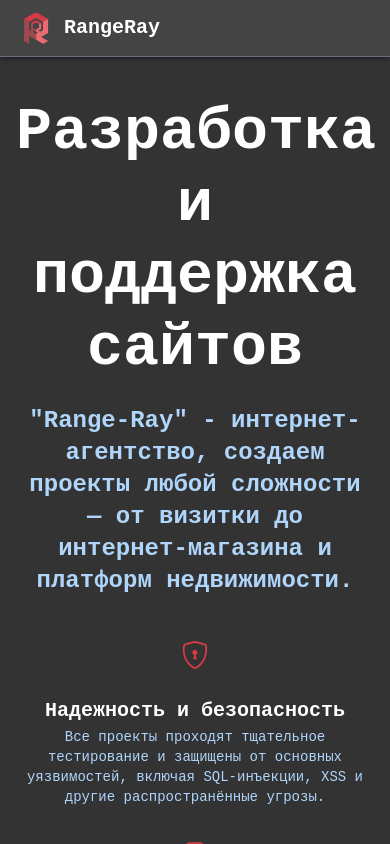
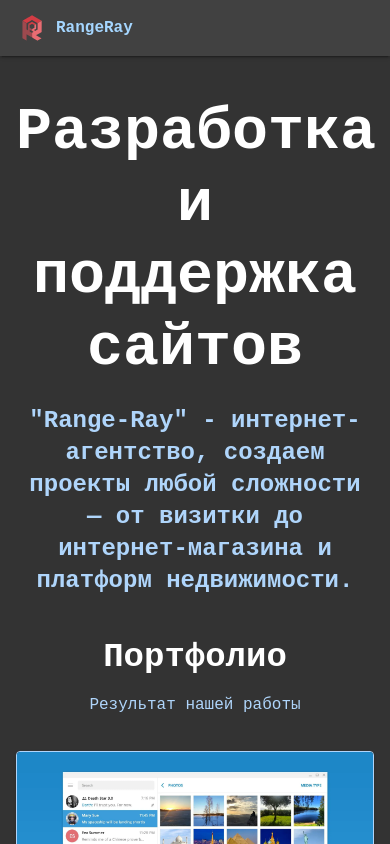
Before and after one commit to artyom-gaibovich/rangeray-frontend-ui, a Next.js app: page / in a window 390 px wide. Shown: the top 844 px of the page. Built offline with nearby package versions, Linux system fonts and the light colour scheme; some icons are missing.

Commit message:
RANGERAY-5: Поправил header добавил адаптив на мобилку

```diff
--- a/app/globals.css
+++ b/app/globals.css
@@ -24,3 +24,10 @@
   color: inherit;
   text-decoration: none;
 }
+.nav-link-text {
+    color: #A5D6FF; /* базовый цвет */
+}
+
+.nav-link-text:hover {
+    color: #FFFFFF; /* при наведении */
+}
--- a/app/page.tsx
+++ b/app/page.tsx
@@ -100,7 +100,7 @@
   {
     name: 'Алексей',
     role: 'Senior PHP Developer',
-    image: '/5da1ff409f459e8654c8eb93d5ea0b04.jpg',
+    image: '/alexey.jpg',
   },
   {
     name: 'Егор',
@@ -219,7 +219,7 @@
       </Grid>
 
       {/* Features */}
-      <Grid container justifyContent='center' spacing={4} mb={5}>
+      {/*<Grid container justifyContent='center' spacing={4} mb={5}>
         {features.map((feature, idx) => (
           <Grid key={idx} size={{ xs: 12, sm: 6, md: 3 }} textAlign='center'>
             <Box sx={{ mb: 2 }}>
@@ -234,7 +234,7 @@
             </Typography>
           </Grid>
         ))}
-      </Grid>
+      </Grid>*/}
 
       {/* Portfolio */}
       <Box mb={5}>
@@ -292,7 +292,7 @@
       </Box>
 
       {/* Showcases */}
-      <Box mb={5}>
+      {/* <Box mb={5}>
         {showcases.map(({ title, text, image, orderImageFirst }, idx) => (
           <Grid container spacing={2} key={idx} mb={4} alignItems='center'>
             {orderImageFirst && (
@@ -343,9 +343,9 @@
             )}
           </Grid>
         ))}
-      </Box>
+      </Box>*/}
 
-      <Box mb={5}>
+      {/*<Box mb={5}>
         <Typography
           variant='h4'
           fontWeight='bold'
@@ -371,7 +371,7 @@
             </Grid>
           ))}
         </Grid>
-      </Box>
+      </Box>*/}
 
       {/* Team */}
       <Box mb={5} textAlign='center'>
--- a/app/theme.ts
+++ b/app/theme.ts
@@ -25,15 +25,15 @@
     },
   },
   typography: {
-    fontFamily: "'Formular', 'Roboto Mono', monospace",
-    h1: { fontFamily: "'Formular', monospace", fontWeight: 700 },
-    h2: { fontFamily: "'Formular', monospace", fontWeight: 700 },
-    h3: { fontFamily: "'Formular', monospace", fontWeight: 700 },
-    h4: { fontFamily: "'Formular', monospace", fontWeight: 700 },
-    h5: { fontFamily: "'Formular', monospace", fontWeight: 700 },
-    h6: { fontFamily: "'Formular', monospace", fontWeight: 700 },
-    body1: { fontFamily: "'Roboto Mono', monospace", fontWeight: 400 },
-    body2: { fontFamily: "'Roboto Mono', monospace", fontWeight: 400 },
+    fontFamily: "'Jetbrains Mono', 'Roboto Mono', monospace",
+    h1: { fontFamily: "'Jetbrains Mono', monospace", fontWeight: 700 },
+    h2: { fontFamily: "'Jetbrains Mono', monospace", fontWeight: 700 },
+    h3: { fontFamily: "'Jetbrains Mono', monospace", fontWeight: 700 },
+    h4: { fontFamily: "'Jetbrains Mono', monospace", fontWeight: 700 },
+    h5: { fontFamily: "'Jetbrains Mono', monospace", fontWeight: 700 },
+    h6: { fontFamily: "'Jetbrains Mono', monospace", fontWeight: 700 },
+    body1: { fontFamily: "'Jetbrains Mono', monospace", fontWeight: 400 },
+    body2: { fontFamily: "'Jetbrains Mono', monospace", fontWeight: 400 },
   },
   components: {
     MuiButton: {
--- a/layout/Header/Header.tsx
+++ b/layout/Header/Header.tsx
@@ -8,8 +8,6 @@
   Toolbar,
   Typography,
   Box,
-  Grid,
-  Button,
   IconButton,
   Drawer,
   List,
@@ -19,11 +17,14 @@
   Container,
 } from '@mui/material';
 import MenuIcon from '@mui/icons-material/Menu';
+import TelegramIcon from '@mui/icons-material/Telegram';
+import PhoneIcon from '@mui/icons-material/Phone';
 
 const navLinks = [
-  { label: 'О нас', href: '/about' },
-  { label: 'Контакты', href: '/contacts' },
-  { label: 'Проекты', href: '/projects' },
+  { label: 'главная', href: '/' },
+  { label: 'работы', href: '/projects' },
+  { label: 'о нас', href: '/about' },
+  { label: 'контакты', href: '/contacts' },
 ];
 
 export const Header = () => {
@@ -37,88 +38,138 @@
     <>
       <AppBar
         position='fixed'
-        color='default'
-        elevation={3}
+        elevation={2}
         sx={{
-          bgcolor: 'background.default',
-          zIndex: (theme) => theme.zIndex.appBar,
-          borderBottom: '1px solid rgba(175, 213, 251, 0.3)',
+          bgcolor: '#333333',
         }}
       >
         <Container maxWidth='lg'>
-          <Toolbar disableGutters>
-            <Grid container alignItems='center'>
-              {/* Лого */}
-              <Grid size={{ xs: 6, md: 3 }}>
-                <Box sx={{ display: 'flex', alignItems: 'center' }}>
+          <Toolbar
+            disableGutters
+            sx={{
+              display: 'flex',
+              justifyContent: 'space-between',
+              alignItems: 'center',
+            }}
+          >
+            {/* ====== DESKTOP меню ====== */}
+            <Box
+              component='ul'
+              sx={{
+                display: { xs: 'none', md: 'flex' }, // скрываем на мобилке
+                gap: 4,
+                p: 0,
+                m: 0,
+              }}
+            >
+              {navLinks.map((link) => (
+                <Box component='li' key={link.href} sx={{ listStyle: 'none' }}>
                   <Link
-                    href='/'
+                    href={link.href}
                     style={{
+                      textDecoration: 'none',
+                      fontFamily: "'Roboto Mono', monospace",
+                      fontWeight: 600,
                       display: 'flex',
                       alignItems: 'center',
-                      textDecoration: 'none',
-                      color: 'inherit',
+                      color: '#A5D6FF',
                     }}
                   >
-                    <Image src='/logo.svg' alt='logo' width={40} height={40} />
-                    <Typography
-                      variant='h6'
-                      sx={{ ml: 1, fontFamily: "'Formular', monospace" }}
-                    >
-                      RangeRay
-                    </Typography>
+                    <span style={{ color: '#D33C44', marginRight: '4px' }}>
+                      #
+                    </span>
+                    {link.label}
                   </Link>
                 </Box>
-              </Grid>
+              ))}
+            </Box>
 
-              {/* Навигация (desktop) */}
-              <Grid
-                size={{ xs: 0, md: 9 }}
-                sx={{
-                  display: { xs: 'none', md: 'flex' },
-                  justifyContent: 'flex-end',
-                  gap: 3,
-                }}
-              >
-                {navLinks.map((link) => (
-                  <Button
-                    key={link.href}
-                    component={Link}
-                    href={link.href}
-                    color='inherit'
+            {/* ====== DESKTOP контакты ====== */}
+            <Box
+              component='ul'
+              sx={{
+                display: { xs: 'none', md: 'flex' }, // скрываем на мобилке
+                alignItems: 'center',
+                gap: 4,
+                p: 0,
+                m: 0,
+              }}
+            >
+              <Box component='li' sx={{ listStyle: 'none' }}>
+                <Box sx={{ display: 'flex', alignItems: 'center', gap: 1 }}>
+                  <TelegramIcon sx={{ color: '#E96C72' }} />
+                  <Typography
                     sx={{
                       fontFamily: "'Roboto Mono', monospace",
                       fontWeight: 600,
-                      '&:hover': { color: 'primary.main' },
+                      color: '#D33C44',
                     }}
                   >
-                    {link.label}
-                  </Button>
-                ))}
-              </Grid>
+                    @rangeray
+                  </Typography>
+                </Box>
+              </Box>
+              <Box component='li' sx={{ listStyle: 'none' }}>
+                <Box sx={{ display: 'flex', alignItems: 'center', gap: 1 }}>
+                  <PhoneIcon sx={{ color: '#E96C72' }} />
+                  <Typography
+                    sx={{
+                      fontFamily: "'Roboto Mono', monospace",
+                      fontWeight: 600,
+                      color: '#FFFFFF',
+                    }}
+                  >
+                    +7 (914) 484-9962
+                  </Typography>
+                </Box>
+              </Box>
+            </Box>
 
-              {/* Бургер-меню (mobile) */}
-              <Grid
-                size={{ xs: 6, md: 0 }}
-                sx={{
-                  display: { xs: 'flex', md: 'none' },
-                  justifyContent: 'flex-end',
+            {/* ====== MOBILE: логотип + бургер ====== */}
+            <Box
+              sx={{
+                display: { xs: 'flex', md: 'none' }, // показываем только на мобилке
+                alignItems: 'center',
+                justifyContent: 'space-between',
+                width: '100%',
+              }}
+            >
+              {/* Логотип */}
+              <Link
+                href='/'
+                style={{
+                  display: 'flex',
+                  alignItems: 'center',
+                  textDecoration: 'none',
                 }}
               >
-                <IconButton
-                  edge='end'
-                  color='inherit'
-                  onClick={handleDrawerToggle}
+                <Image src='/logo.svg' alt='logo' width={32} height={32} />
+                <Typography
+                  sx={{
+                    ml: 1,
+                    fontFamily: "'Formular', monospace",
+                    fontWeight: 700,
+                    color: '#A5D6FF',
+                  }}
                 >
-                  <MenuIcon />
-                </IconButton>
-              </Grid>
-            </Grid>
+                  RangeRay
+                </Typography>
+              </Link>
+
+              {/* Бургер */}
+              <IconButton
+                edge='end'
+                color='inherit'
+                onClick={handleDrawerToggle}
+              >
+                <MenuIcon />
+              </IconButton>
+            </Box>
           </Toolbar>
         </Container>
       </AppBar>
 
-      {/* Компенсатор высоты AppBar */}
+      {/* Отступ под фиксированный AppBar */}
       <Toolbar />
 
       {/* Drawer для мобильного меню */}
@@ -127,7 +178,11 @@
         open={mobileOpen}
         onClose={handleDrawerToggle}
         sx={{
-          '& .MuiDrawer-paper': { width: 240, bgcolor: 'background.paper' },
+          '& .MuiDrawer-paper': {
+            width: 240,
+            bgcolor: '#333333',
+            color: '#fff',
+          },
         }}
       >
         <List>
```
Also changed, not shown: public/alexey.jpg (added).
